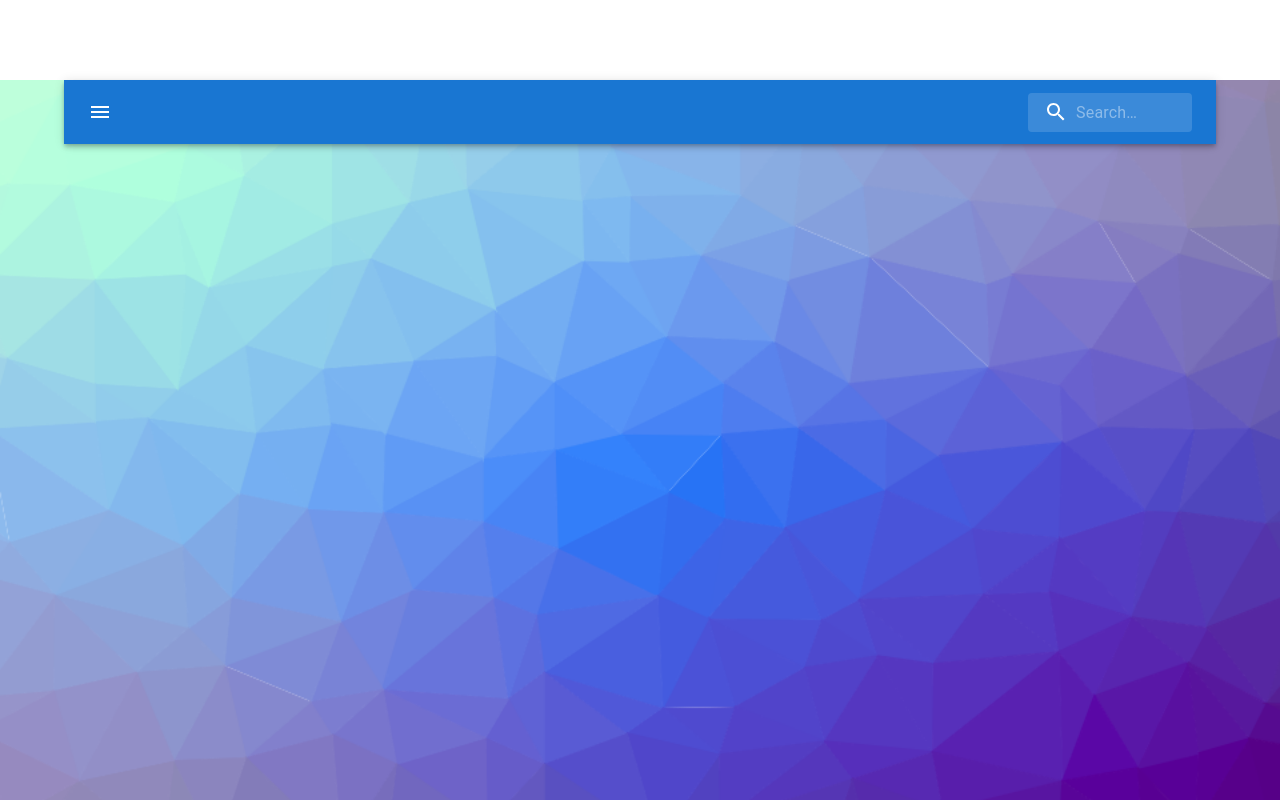
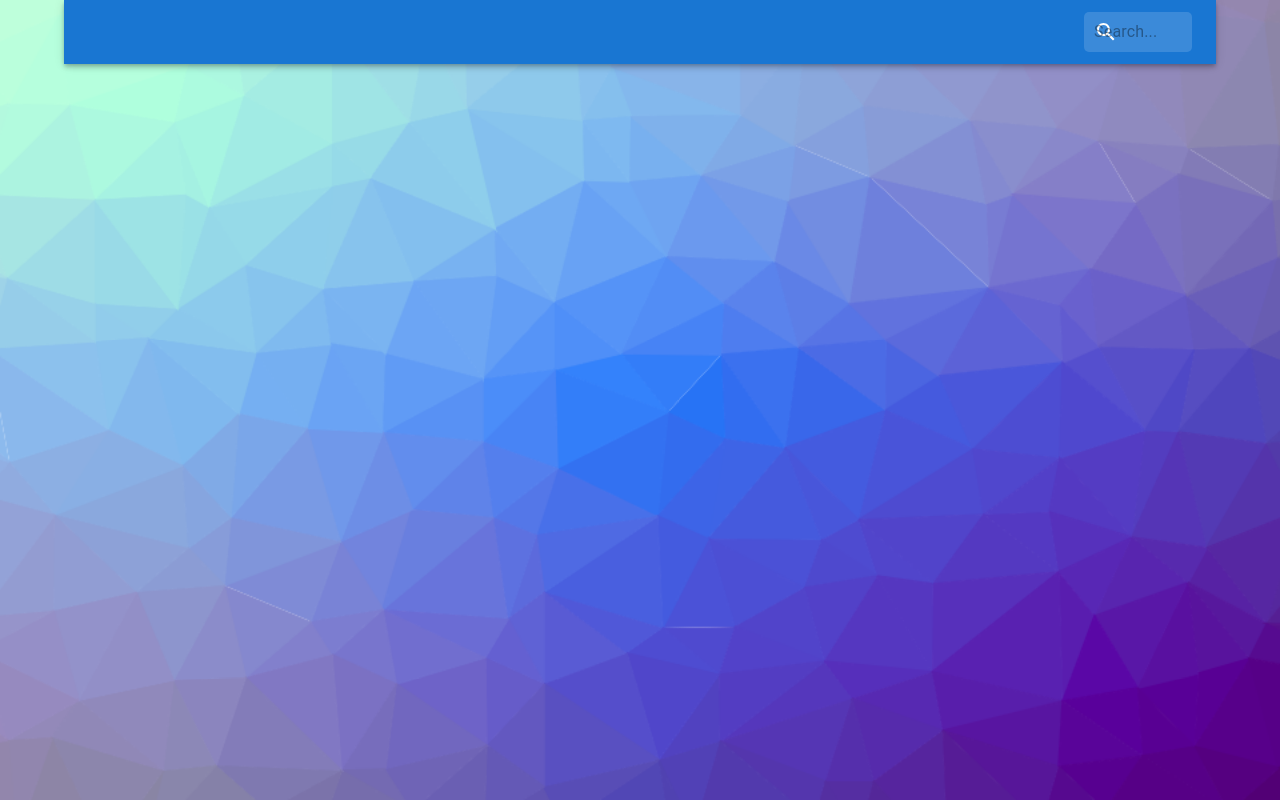
Before and after one commit to PiotrRynio/PiotrRynio-CodersCamp2021.Project-3.TypeScript, a React (Create React App) app: page / in a window 1280 px wide. Built offline with nearby package versions, Linux system fonts and the light colour scheme.

Commit message:
refactor: search to css modules

```diff
--- a/src/components/molecules/Search/Search.module.css
+++ b/src/components/molecules/Search/Search.module.css
@@ -0,0 +1,42 @@
+.search {
+  position: relative;
+  border-radius: 5px;
+  background-color: rgba(255, 255, 255, 0.15);
+  margin-left: 0;
+  /*  //height: 50px;*/
+}
+.search:hover {
+  background-color: rgba(255, 255, 255, 0.25);
+}
+
+/*
+[theme.breakpoints.up("sm")]: {
+                              marginLeft: theme.spacing(1),
+                              width: "auto",
+                            },
+
+}*/
+.searchIconWrapper {
+  height: 100%;
+  position: absolute;
+  pointer-events: none;
+  display: flex;
+  align-items: center;
+  justify-content: center;
+  padding-left: 10px;
+}
+
+.searchInput {
+  color: inherit;
+  width: 100%;
+  padding: 4px 4px 4px 10px;
+}
+
+@media (min-width: 500px) {
+  .searchInput {
+    width: 12ch;
+  }
+  .searchInput:hover {
+    width: 100%;
+  }
+}
--- a/src/components/molecules/Search/Search.tsx
+++ b/src/components/molecules/Search/Search.tsx
@@ -1,8 +1,9 @@
 import SearchIcon from "@mui/icons-material/Search";
 import { alpha, styled } from "@mui/material/styles";
 import InputBase from "@mui/material/InputBase";
+import styles from "./Search.module.css";
 
-const Search = styled("div")(({ theme }) => ({
+/*const Search = styled("div")(({ theme }) => ({
   position: "relative",
   borderRadius: theme.shape.borderRadius,
   backgroundColor: alpha(theme.palette.common.white, 0.15),
@@ -15,18 +16,9 @@ const Search = styled("div")(({ theme }) => ({
     marginLeft: theme.spacing(1),
     width: "auto",
   },
-}));
+}));*/
 
-const SearchIconWrapper = styled("div")(({ theme }) => ({
-  padding: theme.spacing(0, 2),
-  height: "100%",
-  position: "absolute",
-  pointerEvents: "none",
-  display: "flex",
-  alignItems: "center",
-  justifyContent: "center",
-}));
-
+/*
 const StyledInputBase = styled(InputBase)(({ theme }) => ({
   color: "inherit",
   "& .MuiInputBase-input": {
@@ -43,17 +35,25 @@ const StyledInputBase = styled(InputBase)(({ theme }) => ({
     },
   },
 }));
+*/
 
 export const SearchComponent = () => {
   return (
-    <Search>
-      <SearchIconWrapper>
+    <div className={styles.search}>
+      <div className={styles.searchIconWrapper}>
         <SearchIcon />
-      </SearchIconWrapper>
-      <StyledInputBase
+      </div>
+      <InputBase
+        placeholder="Search..."
+        inputProps={{ "aria-label": "search" }}
+        className={styles.searchInput}
+      />
+    </div>
+    /*      <StyledInputBase
         placeholder="Search…"
         inputProps={{ "aria-label": "search" }}
-      />
-    </Search>
+      />*!/*/
+    //</Search>
+    //);
   );
 };
--- a/src/components/organisms/SearchAppBar/SearchAppBar.tsx
+++ b/src/components/organisms/SearchAppBar/SearchAppBar.tsx
@@ -15,7 +15,7 @@ export const SearchAppBar = () => {
     <Box sx={{ flexGrow: 1 }}>
       <AppBar position="static">
         <Toolbar>
-          <IconButton
+          {/*          <IconButton
             size="large"
             edge="start"
             color="inherit"
@@ -23,7 +23,7 @@ export const SearchAppBar = () => {
             sx={{ mr: 2 }}
           >
             <MenuIcon />
-          </IconButton>
+          </IconButton>*/}
           <Typography
             variant="h6"
             noWrap
--- a/src/components/pages/App/App.module.css
+++ b/src/components/pages/App/App.module.css
@@ -7,3 +7,7 @@
   width: 100vw;
   height: 100vh;
 }
+
+.container {
+  width: 100px;
+}
--- a/src/components/pages/App/App.tsx
+++ b/src/components/pages/App/App.tsx
@@ -3,15 +3,13 @@ import styles from "./App.module.css";
 import { SearchAppBar } from "components/organisms/SearchAppBar/SearchAppBar";
 import { Box, Container } from "@mui/material";
 
-function App() {
+export function App() {
   return (
     <>
-      <Box className={styles.background}></Box>
-      <Container sx={{ marginY: 10 }}>
+      <Box className={styles.background} />
+      <Container>
         <SearchAppBar />
       </Container>
     </>
   );
 }
-
-export default App;
--- a/src/index.tsx
+++ b/src/index.tsx
@@ -1,7 +1,7 @@
 import React from "react";
 import ReactDOM from "react-dom";
 import "./index.css";
-import App from "./components/pages/App/App";
+import { App } from "./components/pages/App/App";
 
 ReactDOM.render(
   <React.StrictMode>
```
Also changed, not shown: 1 other file (tests, documents, lock files or other folders).
